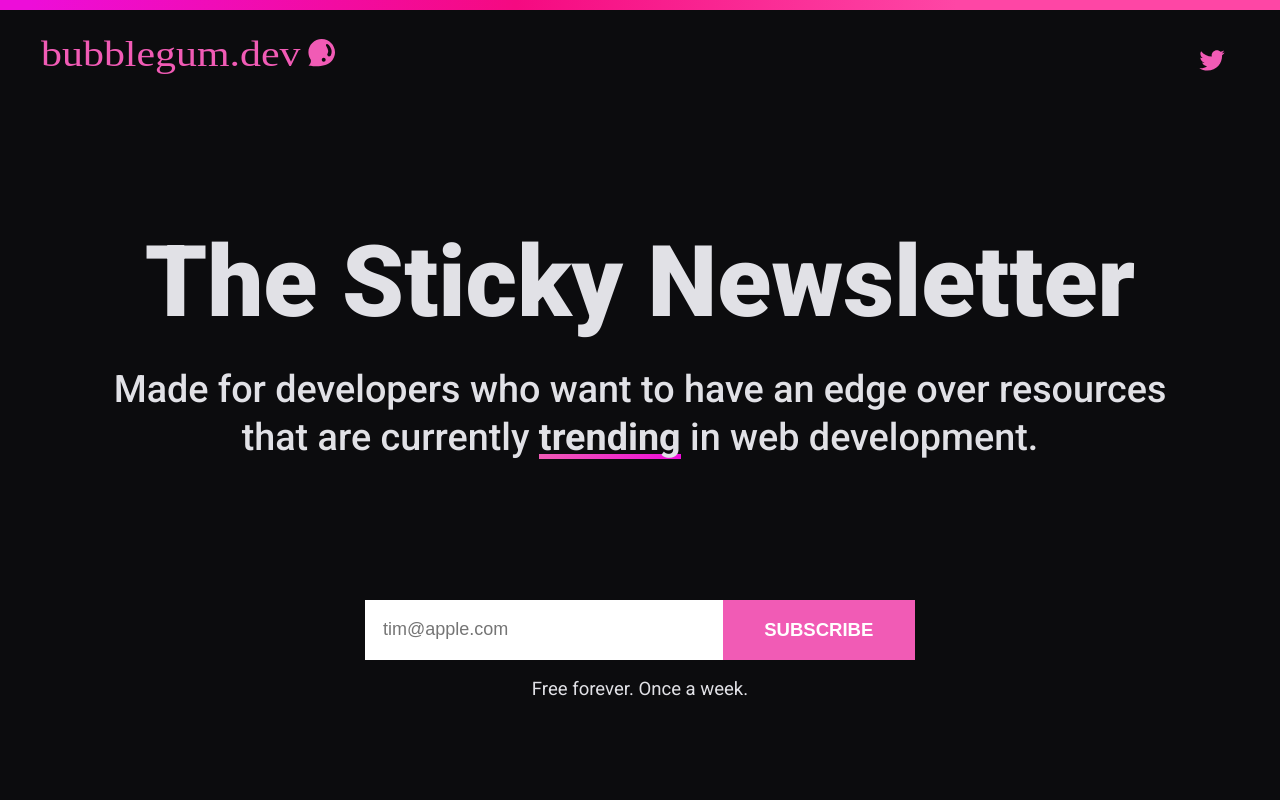
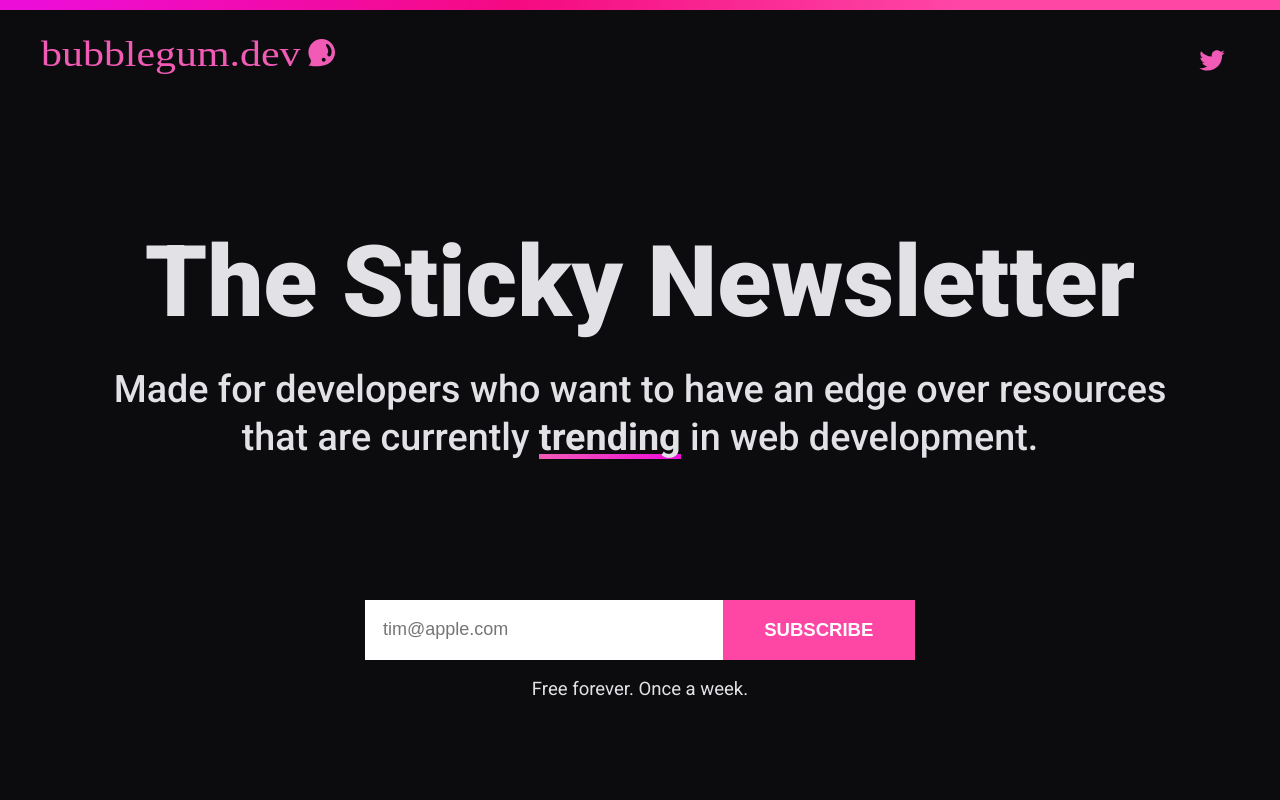
Before and after one commit to leonardomjq/Newsletter-nextjs, a Next.js app: page / in a window 1280 px wide. In both pictures the pointer is over the button "SUBSCRIBE". Shown: the top 800 px of the page. Built offline with nearby package versions, Linux system fonts and the light colour scheme.

Commit message:
gif from readme updated

```diff
--- a/components/Subscribe/Sub.module.scss
+++ b/components/Subscribe/Sub.module.scss
@@ -65,6 +65,11 @@
       @media(max-width: 450px) {
         padding: 3.5vw;
       }
+
+      &:hover {
+        background-color: var(--color-beta);
+        transition: all .2s;
+      }
     }
   }
 
```
Also changed, not shown: 1 other file (tests, documents, lock files or other folders).
